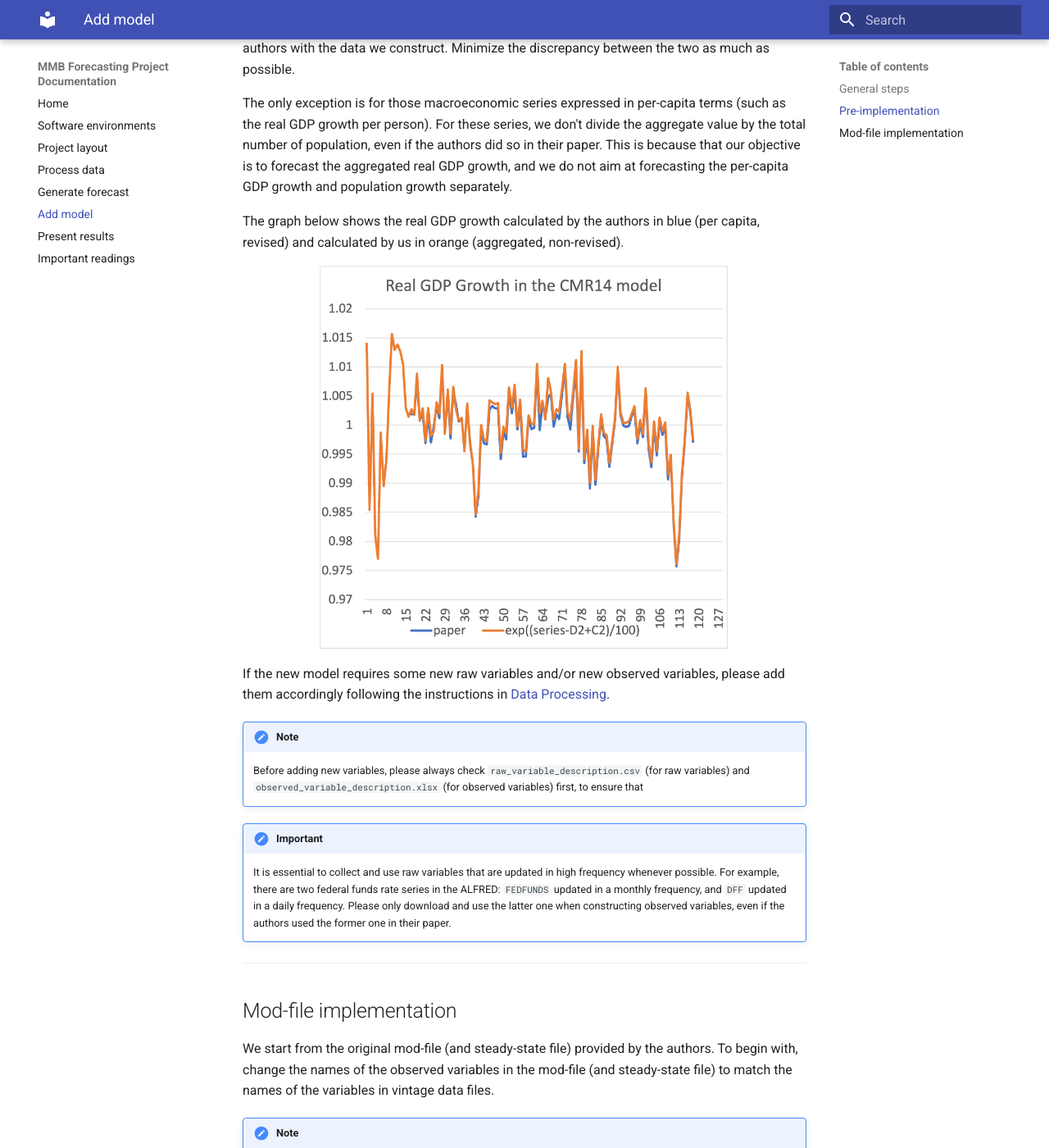
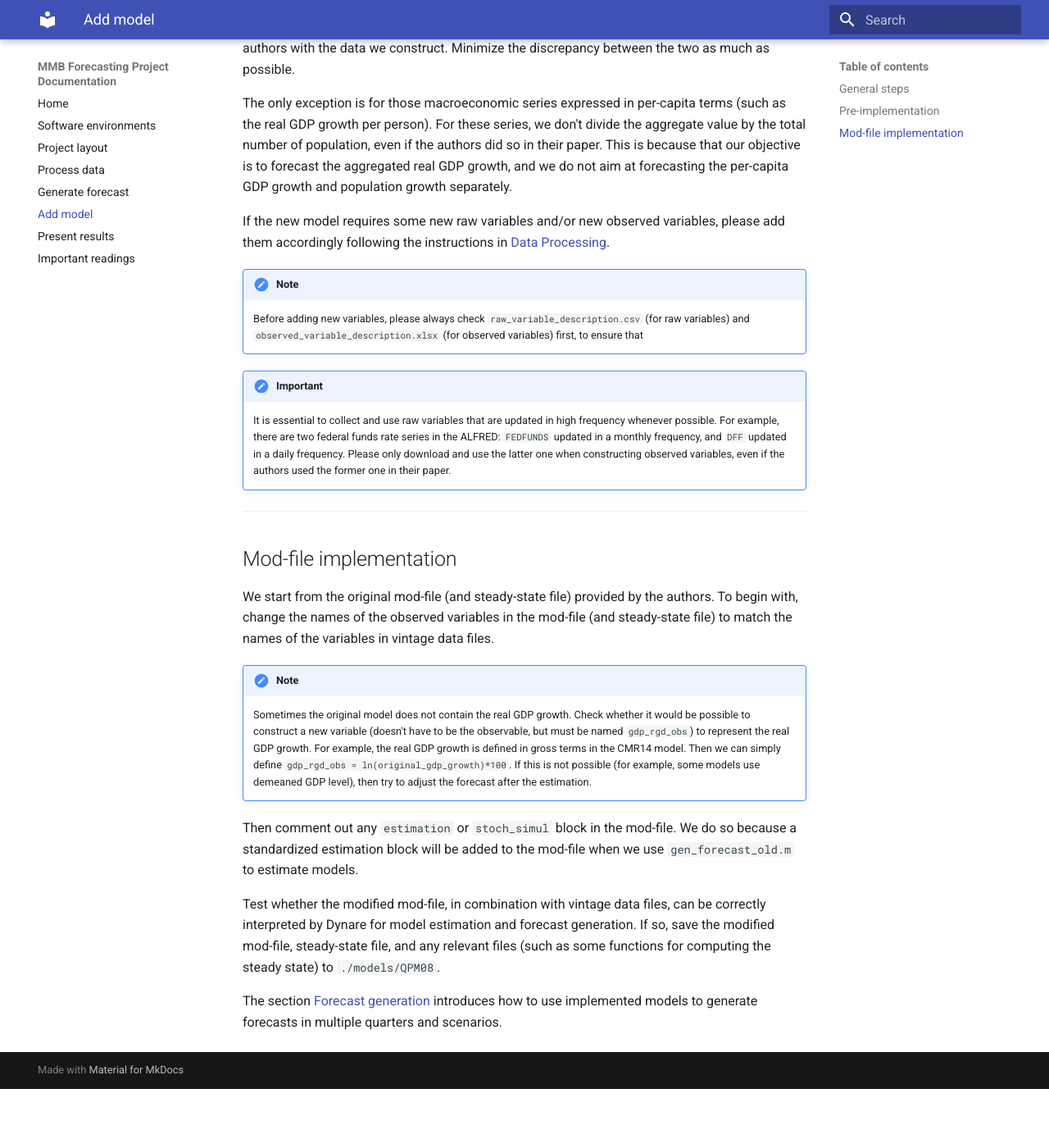
Before and after one commit to zsun9/mmbforecastdoc, an MkDocs documentation site: the page built from docs/model.md, in a window 1280 px wide and 1400 px high, scrolled down 766 px. Shown: the whole window at 82% size. Built offline with MkDocs 1.6.1 and Material for MkDocs 9.7.7, drawn with Linux system fonts in a browser that asks for light colours; after the commit the page ends 2094 px from its top, so only the background shows below that; some of the changed text lies outside the part shown.

Commit message:
Some minor changes

```diff
--- a/docs/model.md
+++ b/docs/model.md
@@ -21,11 +21,11 @@ Create an Excel file named `data_comparison_QPM08.xlsx` to compare the data prov
 
 The only exception is for those macroeconomic series expressed in per-capita terms (such as the real GDP growth per person). For these series, we don't divide the aggregate value by the total number of population, even if the authors did so in their paper. This is because that our objective is to forecast the aggregated real GDP growth, and we do not aim at forecasting the per-capita GDP growth and population growth separately.
 
-The graph below shows the real GDP growth calculated by the authors in blue (per capita, revised) and calculated by us in orange (aggregated, non-revised).
+<!-- The graph below shows the real GDP growth calculated by the authors in blue (per capita, revised) and calculated by us in orange (aggregated, non-revised).
 
 <figure>
   <img src="../img/CMR14GDPgrowth.PNG" width="500" />
-</figure>
+</figure> -->
 
 If the new model requires some new raw variables and/or new observed variables, please add them accordingly following the instructions in [Data Processing](data.md).
 
@@ -42,7 +42,7 @@ If the new model requires some new raw variables and/or new observed variables,
 We start from the original mod-file (and steady-state file) provided by the authors. To begin with, change the names of the observed variables in the mod-file (and steady-state file) to match the names of the variables in vintage data files.
 
 !!!note
-	Sometimes the original model does not contain the real GDP growth. Check whether it would be possible to construct a new variable (doesn't have to be the observable, but must be named `gdp_rgd_obs`) to represent the real GDP growth. For example, the graph above shows that the real GDP growth is defined in gross terms in the CMR14 model. Then we can simply define `gdp_rgd_obs = ln(original_gdp_growth)*100`. If this is not possible (for example, some models use demeaned GDP level), then try to adjust the forecast after the estimation.
+	Sometimes the original model does not contain the real GDP growth. Check whether it would be possible to construct a new variable (doesn't have to be the observable, but must be named `gdp_rgd_obs`) to represent the real GDP growth. For example, the real GDP growth is defined in gross terms in the CMR14 model. Then we can simply define `gdp_rgd_obs = ln(original_gdp_growth)*100`. If this is not possible (for example, some models use demeaned GDP level), then try to adjust the forecast after the estimation.
 
 Then comment out any `estimation` or `stoch_simul` block in the mod-file. We do so because a standardized estimation block will be added to the mod-file when we use `gen_forecast_old.m` to estimate models.
 
```
Also changed, not shown: site/model/index.html, site/search/search_index.json, 1 other file.
